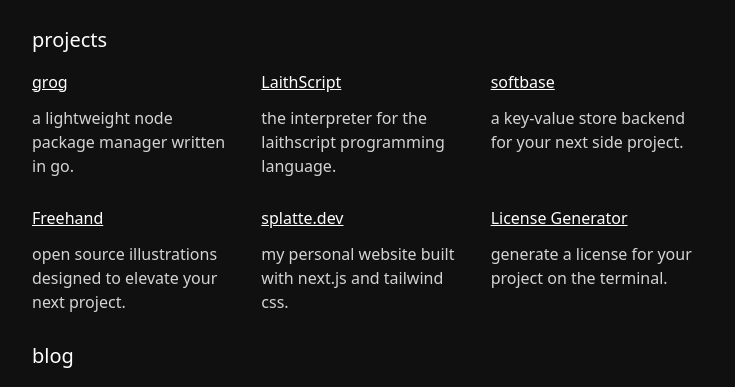
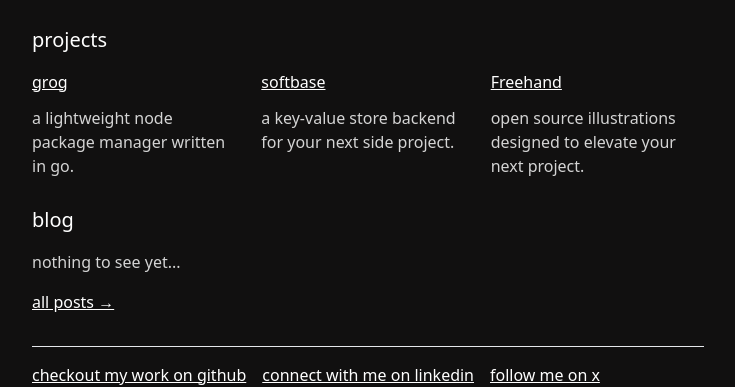
Before and after one commit to LOTaher/SplatteDev, a Next.js app: page / in a window 1280 px wide. Shown: the part 527-914 px from the top of the page, without its empty margins (272-1007 px from the left). Built offline with nearby package versions, Linux system fonts and the light colour scheme.

Commit message:
remove some projects

```diff
--- a/src/components/Project.tsx
+++ b/src/components/Project.tsx
@@ -13,11 +13,11 @@
     description: "a lightweight node package manager written in go.",
     link: "https://github.com/LOTaher/grog",
   },
-  {
-    title: "LaithScript",
-    description: "the interpreter for the laithscript programming language.",
-    link: "https://github.com/LOTaher/LaithScript",
-  },
+  // {
+  //   title: "LaithScript",
+  //   description: "the interpreter for the laithscript programming language.",
+  //   link: "https://github.com/LOTaher/LaithScript",
+  // },
   {
     title: "softbase",
     description: "a key-value store backend for your next side project.",
@@ -29,16 +29,16 @@
       "open source illustrations designed to elevate your next project.",
     link: "https://github.com/LOTaher/Freehand",
   },
-  {
-    title: "splatte.dev",
-    description: "my personal website built with next.js and tailwind css.",
-    link: "https://github.com/LOTaher/SplatteDev",
-  },
-  {
-    title: "License Generator",
-    description: "generate a license for your project on the terminal.",
-    link: "https://github.com/LOTaher/License-Generator",
-  },
+  // {
+  //   title: "splatte.dev",
+  //   description: "my personal website built with next.js and tailwind css.",
+  //   link: "https://github.com/LOTaher/SplatteDev",
+  // },
+  // {
+  //   title: "License Generator",
+  //   description: "generate a license for your project on the terminal.",
+  //   link: "https://github.com/LOTaher/License-Generator",
+  // },
 ];
 
 export default function Project({ title, description, link }: ProjectProps) {
```
